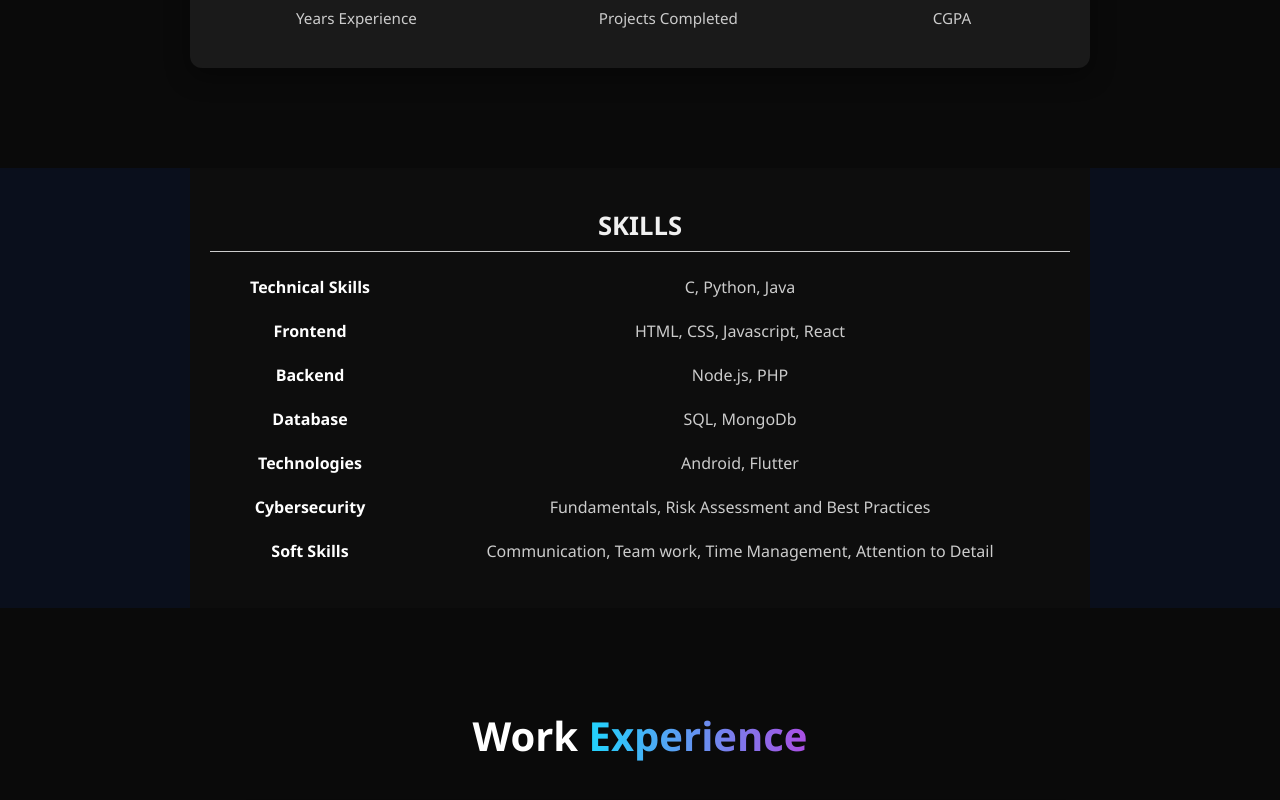
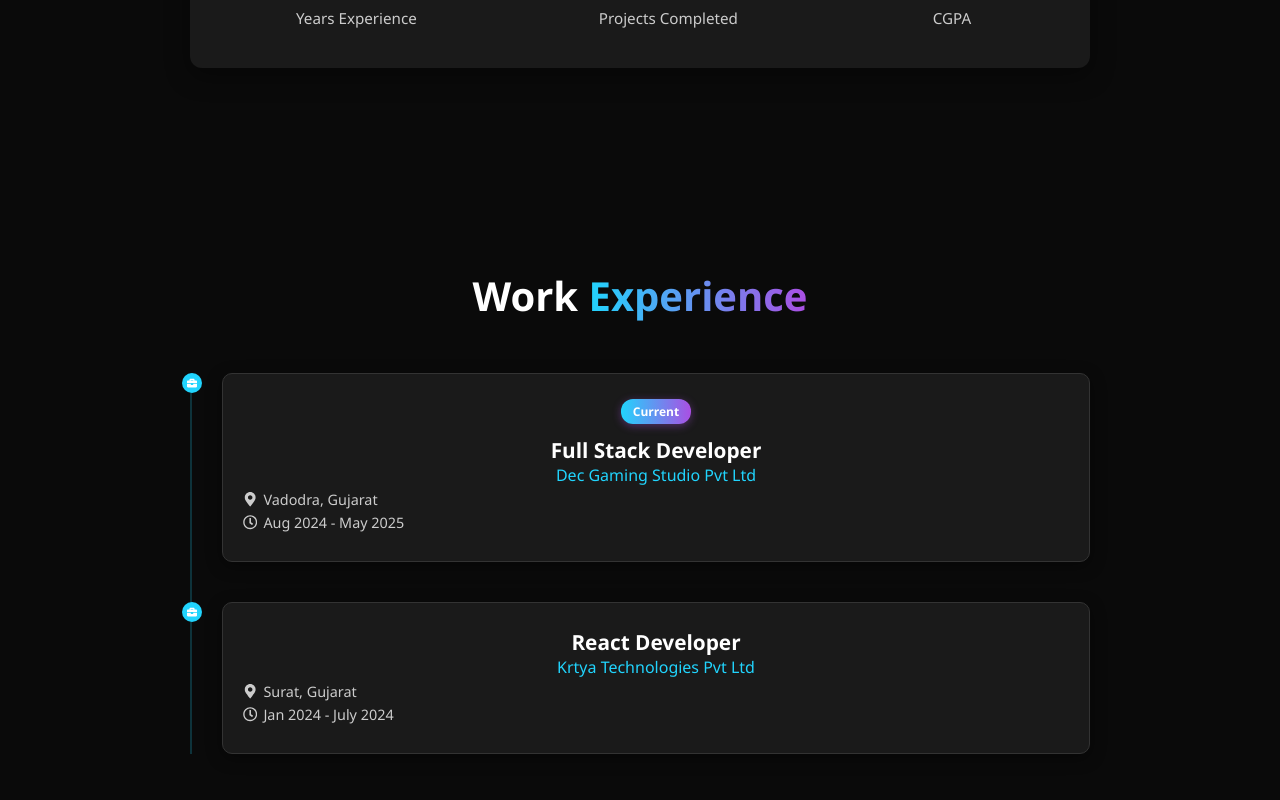
Before and after one commit to bendalejatin/jatin_portfolio, a React (Create React App) app: page / in a window 1280 px wide. Shown: the part 1336-2136 px from the top of the page. Built offline with nearby package versions, Linux system fonts and the light colour scheme.

Commit message:
update skills

```diff
--- a/src/App.js
+++ b/src/App.js
@@ -9,7 +9,7 @@ import Certifications from './Components/Certifications/Certifications';
 import Testimonials from './Components/Testimonials/Testimonials';
 import Footer from './Components/Footer/Footer';
 import Contact from './Components/Contact/Contact';
-import Skills from './Components/Skills/Skills';
+// import Skills from './Components/Skills/skills';
 
 function App() {
   return (
@@ -17,7 +17,7 @@ function App() {
       <Navbar/>
       <Hero/>
       <About/>
-      <Skills/>
+      {/* <Skills/> */}
       <Experience/>
       <Projects/>
       <Education/>
```
